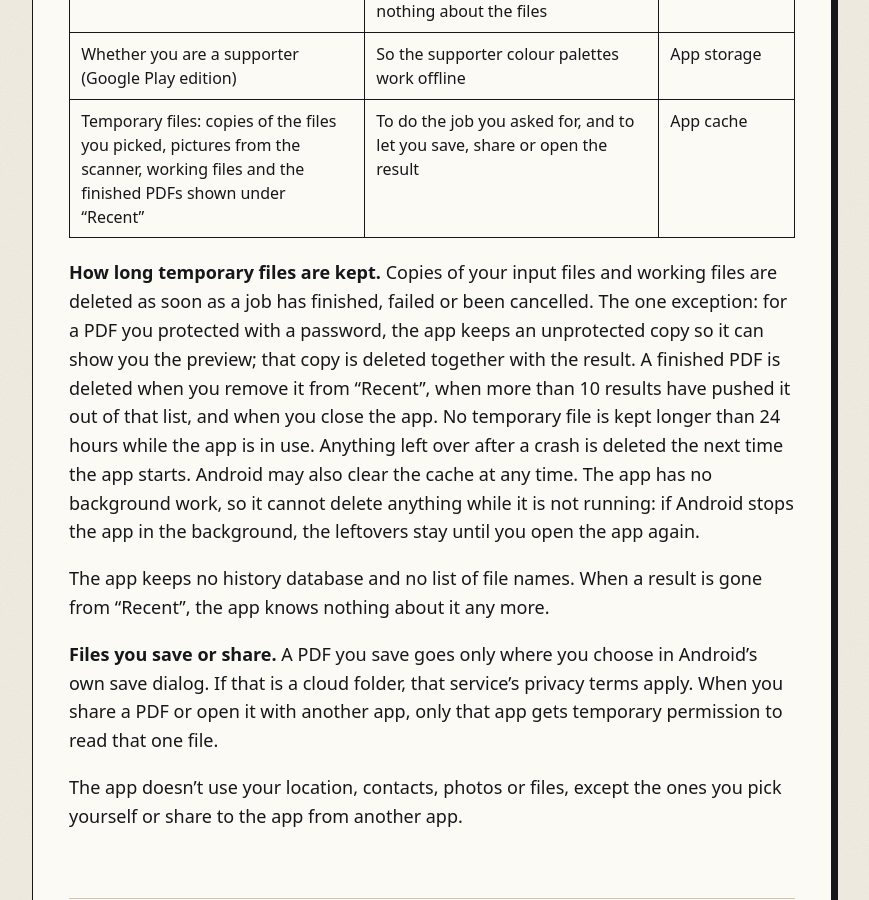
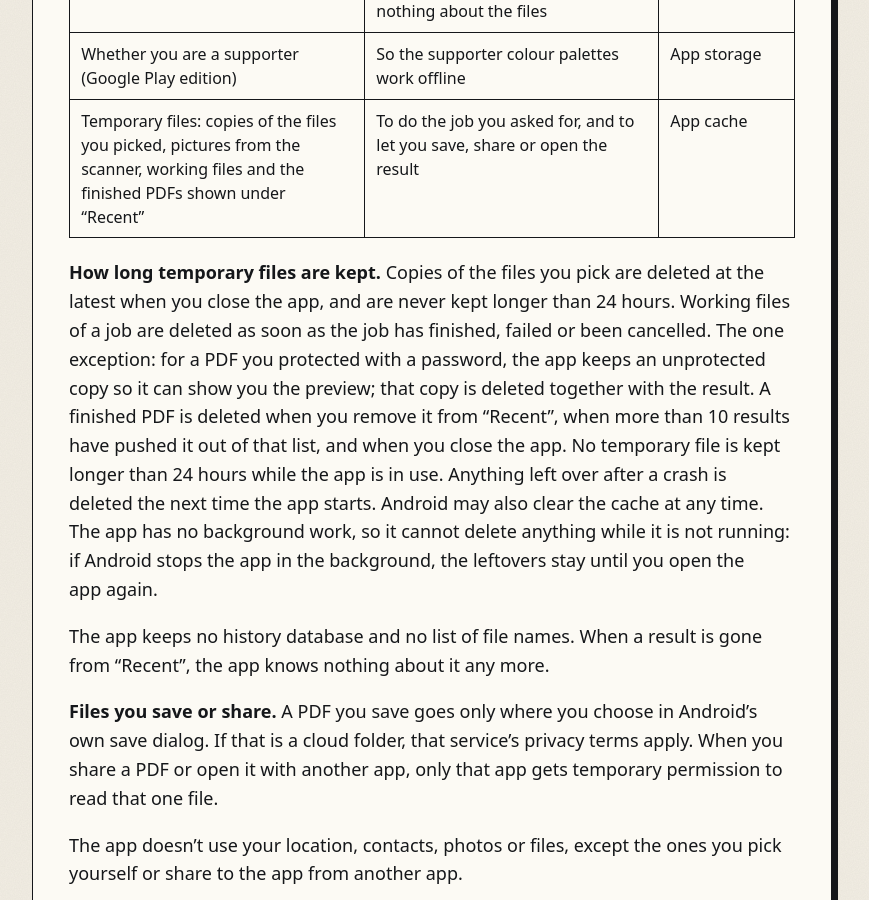
Before and after one commit to Gdato/gdato.github.io, a Jekyll site: the page built from pdf-werkstatt/privacy.md, in a window 1280 px wide and 900 px high, scrolled down 1597 px. Shown: the whole window, without its empty margins (208-1077 px from the left). Built offline with Jekyll 4.4.1, drawn with Linux system fonts in a browser that asks for light colours; some of the changed text lies outside the part shown.

Commit message:
PDF Werkstatt: policy wording matches the app

```diff
--- a/pdf-werkstatt/privacy.md
+++ b/pdf-werkstatt/privacy.md
@@ -39,8 +39,9 @@ Everything the app knows is kept in its private storage on your phone, which oth
 | Whether you are a supporter (Google Play edition) | So the supporter colour palettes work offline | App storage |
 | Temporary files: copies of the files you picked, pictures from the scanner, working files and the finished PDFs shown under "Recent" | To do the job you asked for, and to let you save, share or open the result | App cache |
 
-**How long temporary files are kept.** Copies of your input files and working files are deleted as soon as a job has
-finished, failed or been cancelled. The one exception: for a PDF you protected with a password, the app keeps an
+**How long temporary files are kept.** Copies of the files you pick are deleted at the latest when you close the app,
+and are never kept longer than 24 hours. Working files of a job are deleted as soon as the job has finished, failed
+or been cancelled. The one exception: for a PDF you protected with a password, the app keeps an
 unprotected copy so it can show you the preview; that copy is deleted together with the result. A finished PDF is
 deleted when you remove it from "Recent", when more than 10 results have pushed it out of that list, and when you
 close the app. No temporary file is kept longer than 24 hours while the app is in use. Anything left over after a
```
Also changed, not shown: other parts of pdf-werkstatt/privacy.md (+2 -1 lines).
